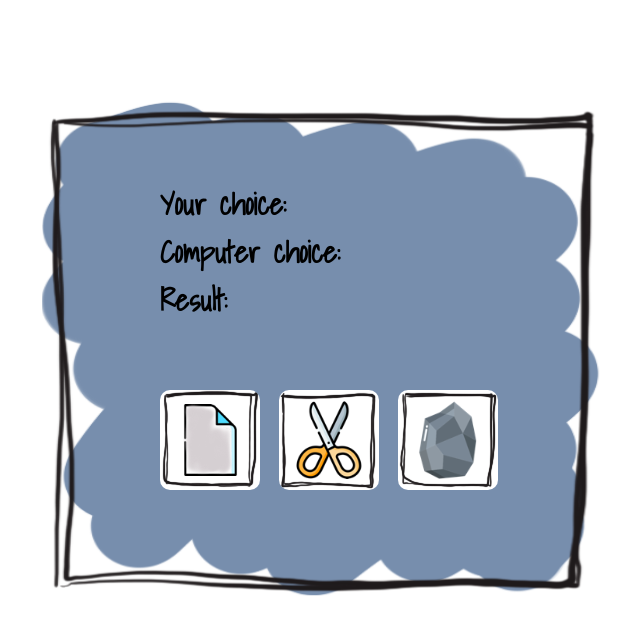
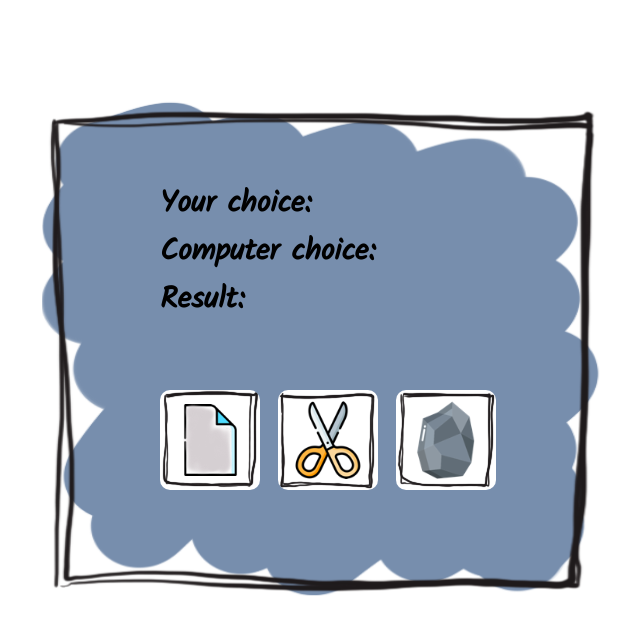
Before and after one commit to rudaH11/Match, a plain HTML site: page game_1/index.html in a window 1280 px wide. Shown: the whole page, without its empty margins (320-960 px from the left). Drawn offline with Linux system fonts and the light colour scheme.

Commit message:
change font

```diff
--- a/game_1/index.html
+++ b/game_1/index.html
@@ -8,7 +8,7 @@
     <link rel="stylesheet" type="text/css" href="style.css">
     <link rel="preconnect" href="https://fonts.googleapis.com">
     <link rel="preconnect" href="https://fonts.gstatic.com" crossorigin>
-    <link href="https://fonts.googleapis.com/css2?family=Shadows+Into+Light&display=swap" rel="stylesheet">
+    <link href="https://fonts.googleapis.com/css2?family=Kalam:wght@300;400&family=Shadows+Into+Light&display=swap" rel="stylesheet">
 </head>
 <body>
     <div class="wrapper">
--- a/game_1/style.css
+++ b/game_1/style.css
@@ -4,7 +4,7 @@
     width: 600px;
     height: 500px;
     background-image: url('img/bf.png');
-    font-family: 'Shadows Into Light', cursive;
+    font-family: 'Kalam', cursive;
     font-size: 20px;
 
 }
@@ -54,5 +54,5 @@ button:hover {
     background-image: url('img/sicssors.png');
 }
 #result {
-    color: red;
+    color: rgb(131, 28, 28);
 }
```
